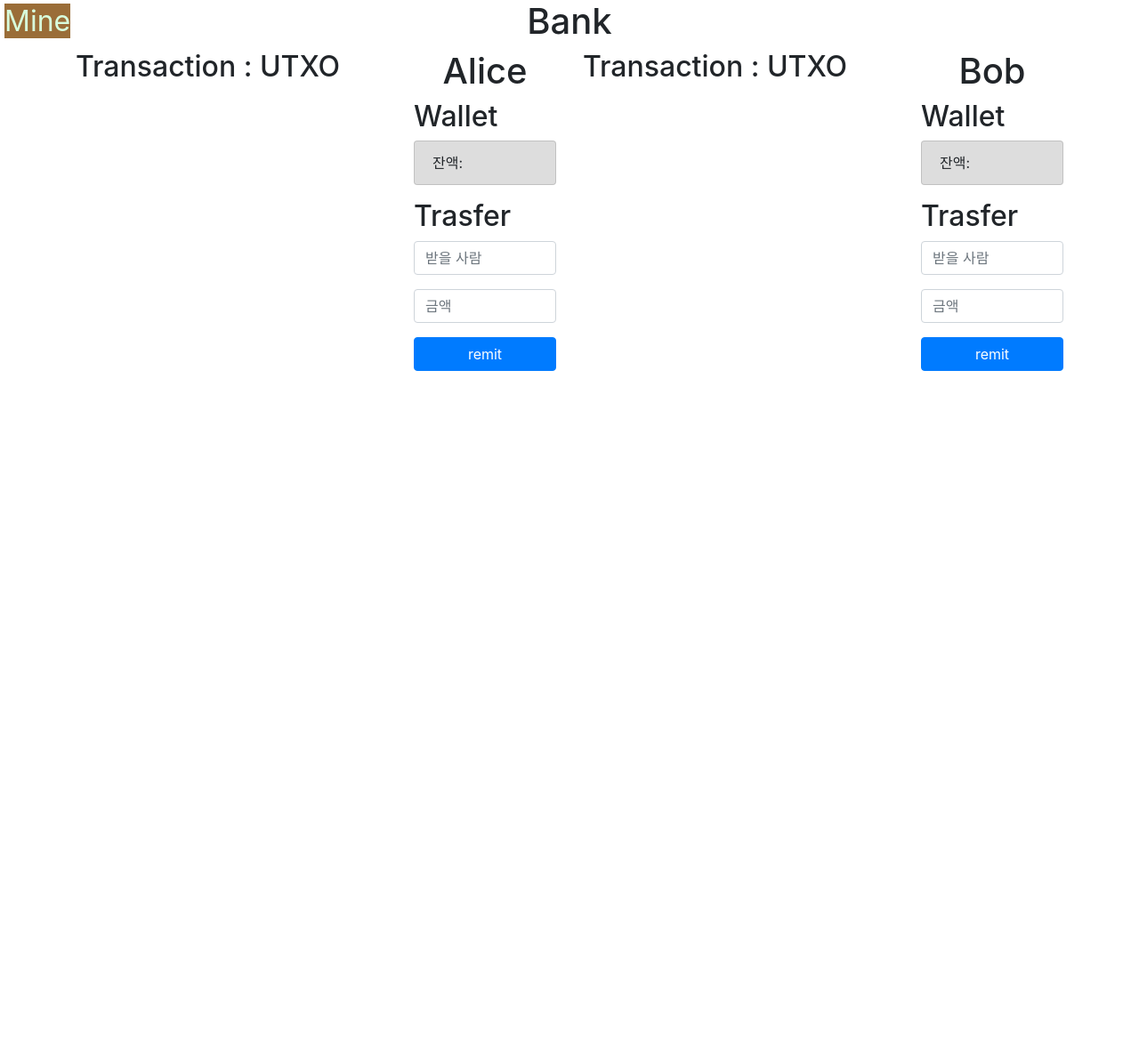
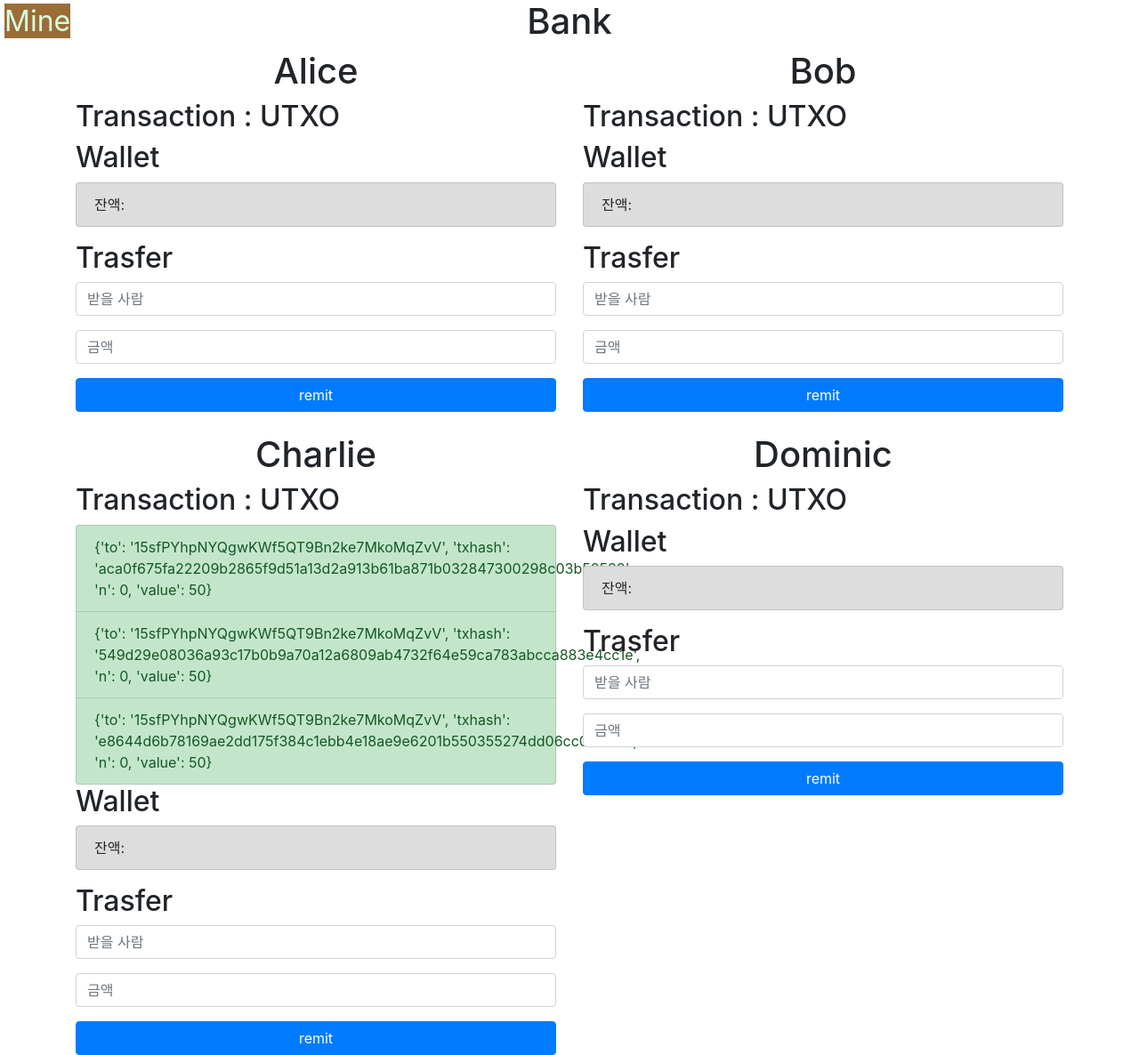
Before and after one commit to COMAKI/maki0823, a Flask app: page / in a window 1280 px wide. Shown: the whole page at 89% size. Before the commit the page ends 417 px from the top, so only its background shows below. Run offline with Flask 2, Linux system fonts and the light colour scheme; some libraries are stand-ins or nearby versions.

Commit message:
divide 4 users, send each money success (must be click mine button after remit)

```diff
--- a/main.py
+++ b/main.py
@@ -14,7 +14,7 @@ app = Flask(__name__)
 
 @app.route('/')
 def index(arg = {}):
-    print('call Index')
+    print('call Index'),
     utxos = {}
     for name in names:
         utxos[name] = getUTXOs(name)
@@ -73,7 +73,9 @@ def get(arg={}):
     a = {}
     for name in names:
         a[name] = getUTXOs(name)
+    ## change redirect -> must check arg is valuable
     return index(arg)
+    # return redirect(url_for('index', values=arg))
 
 @app.route('/login')
 def login():
@@ -182,4 +184,4 @@ chrome_path = 'C:/Program Files (x86)/Google/Chrome/Application/chrome.exe %s'
 
 
 chrome = ChromeBrowser(chrome_path, url)
-app.run(host=url, port=80)
+app.run(host=url, port=8080)
--- a/templates/overview.html
+++ b/templates/overview.html
@@ -15,11 +15,11 @@
         var data = {{ result|tojson|safe }}
         console.log(data);
         let sum = 0;
-        for (var idx in range(0,4){
+        for (var idx in data.length{
             for (var i in data[0]){
                 sum += data[0][i].value;
             };
-            consol.log('#amount' + idx);
+            console.log('#amount' + idx);
             $('#amount' + idx).html(sum);
         }
 
@@ -36,6 +36,9 @@
 
     });
 
+
+
+
     </script>
 </head>
 <style>
@@ -51,16 +54,22 @@ ul.list-group.list-group-striped li:nth-of-type(even){
   color: #D8FFDD;
 }
 
+
+
+
 </style>
 <body>
 
 <div class="container">
     <h1 class="text-center">Bank</h1>
-    <div class="fixed-top"><a href="/mine"><span class="mine">Mine</span></a></div>
-	<div class ="row">
-		<div class="col">
+    <div id="mine" class="fixed-top"><a href="/mine"><span class="mine">Mine</span></a></div>
+    <h3 id="txmsg" style="color:red;"></h3>
+    <ul class="list-group" id="txpool">
+    </ul>
     <div class="row">
-        <div class="col col-lg-8 col-md-6 col-sm-12">
+        <div class="col col-lg-6 col-md-6 col-sm-12">
+            <h1 class="text-center" id="user1">Alice</h1>
+
             <h2>Transaction : UTXO</h2>
             <ul class="list-group list-inline ">
                 {% for k , v in result.items() : %}
@@ -71,9 +80,6 @@ ul.list-group.list-group-striped li:nth-of-type(even){
                 {% endif%}
                 {% endfor %}
             </ul>
-        </div>
-        <div class="col col-lg-4 col-md-6 col-12">
-            <h1 class="text-center" id="user1">Alice</h1>
             <h2>Wallet</h2>
             <ul class="list-group list-group-striped">
                 <li class="list-group-item"><span>잔액:</span><span id="amount1"></span></li>
@@ -90,18 +96,14 @@ ul.list-group.list-group-striped li:nth-of-type(even){
                 </div>
                 <input type="hidden" name="from" value="alice">
                 <button type="submit" class="btn-block btn btn-primary">remit</button>
-                <h3 id="txmsg" style="color:red;"></h3>
-                <ul class="list-group" id="txpool">
-                </ul>
+
 
             </form>
         </div>
-    </div>
-	</div>
 
-    <div class="col">
-        <div class="row">
-            <div class="col col-lg-8 col-md-6 col-sm-12">
+        <div class="col col-lg-6 col-md-6 col-sm-12">
+            <h1 class="text-center" id="user2">Bob</h1>
+
             <h2>Transaction : UTXO</h2>
             <ul class="list-group list-inline">
                 {% for k , v in result.items() : %}
@@ -112,9 +114,44 @@ ul.list-group.list-group-striped li:nth-of-type(even){
                 {% endif%}
                 {% endfor %}
             </ul>
+            <h2>Wallet</h2>
+            <ul class="list-group list-group-striped">
+                <li class="list-group-item"><span>잔액:</span><span id="amount3"></span></li>
+            </ul>
+            <form action="/tx" method="GET">
+                <p>
+                <h2>Trasfer</h2>
+                <div class="form-group">
+                    <input type="inpupt" class="form-control" name="to" placeholder="받을 사람">
                 </div>
-            <div class="col col-lg-4 col-md-6 col-12">
-                <h1 class="text-center" id="user2">Bob</h1>
+                <div class="form-group">
+                    <input type="number" class="form-control" name="value" placeholder="금액">
+                </div>
+                <input type="hidden" name="from" value="bob">
+                <button type="submit" class="btn-block btn btn-primary">remit</button>
+                <h3 id="txmsg2" style="color:red;"></h3>
+                <ul class="list-group" id="txpool2">
+                </ul>
+            </form>
+        </div>
+    </div>
+
+    <p/>
+
+    <div class="row">
+        <div class="col col-lg-6 col-md-6 col-sm-12">
+            <h1 class="text-center" id="user3">Charlie</h1>
+
+            <h2>Transaction : UTXO</h2>
+            <ul class="list-group">
+                {% for k , v in result.items() : %}
+                {% if k == 'charlie':%}
+                {% for v0 in v : %}
+                <li class="list-group-item list-group-item-success">{{v0}}</li>
+                {% endfor %}
+                {% endif%}
+                {% endfor %}
+            </ul>
             <h2>Wallet</h2>
             <ul class="list-group list-group-striped">
                 <li class="list-group-item"><span>잔액:</span><span id="amount2"></span></li>
@@ -123,26 +160,47 @@ ul.list-group.list-group-striped li:nth-of-type(even){
                 <p>
                 <h2>Trasfer</h2>
                 <div class="form-group">
-
                     <input type="inpupt" class="form-control" name="to" placeholder="받을 사람">
                 </div>
                 <div class="form-group">
                     <input type="number" class="form-control" name="value" placeholder="금액">
                 </div>
-                    <input type="hidden" name="from" value="alice">
+                <input type="hidden" name="from" value="charlie">
                 <button type="submit" class="btn-block btn btn-primary">remit</button>
-                    <h3 id="txmsg2" style="color:red;"></h3>
-                    <ul class="list-group" id="txpool2">
+            </form>
+        </div>
+
+        <div class="col col-lg-6 col-md-6 col-sm-12">
+            <h1 class="text-center" id="user4">Dominic</h1>
+
+            <h2>Transaction : UTXO</h2>
+            <ul class="list-group list-inline">
+                {% for k , v in result.items() : %}
+                {% if k == 'dominic':%}
+                {% for v0 in v : %}
+                <li class="list-group-item list-group-item-success">{{v0}}</li>
+                {% endfor %}
+                {% endif%}
+                {% endfor %}
             </ul>
-
+            <h2>Wallet</h2>
+            <ul class="list-group list-group-striped">
+                <li class="list-group-item"><span>잔액:</span><span id="amount4"></span></li>
+            </ul>
+            <form action="/tx" method="GET">
+                <p>
+                <h2>Trasfer</h2>
+                <div class="form-group">
+                    <input type="inpupt" class="form-control" name="to" placeholder="받을 사람">
+                </div>
+                <div class="form-group">
+                    <input type="number" class="form-control" name="value" placeholder="금액">
+                </div>
+                <input type="hidden" name="from" value="dominic">
+                <button type="submit" class="btn-block btn btn-primary">remit</button>
             </form>
         </div>
     </div>
 </div>
-	</div>
-
-
-</div>
-
 </body>
 </html>
```
Lines whose indentation alone changed are shown as unchanged.
